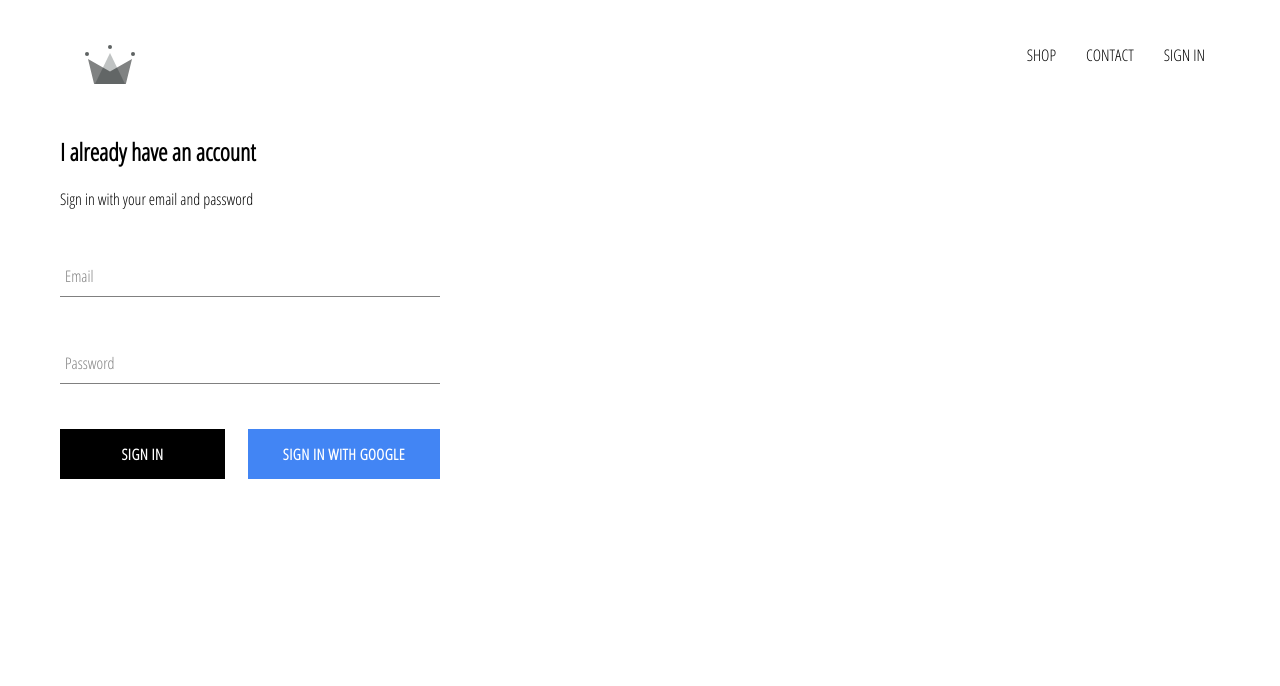
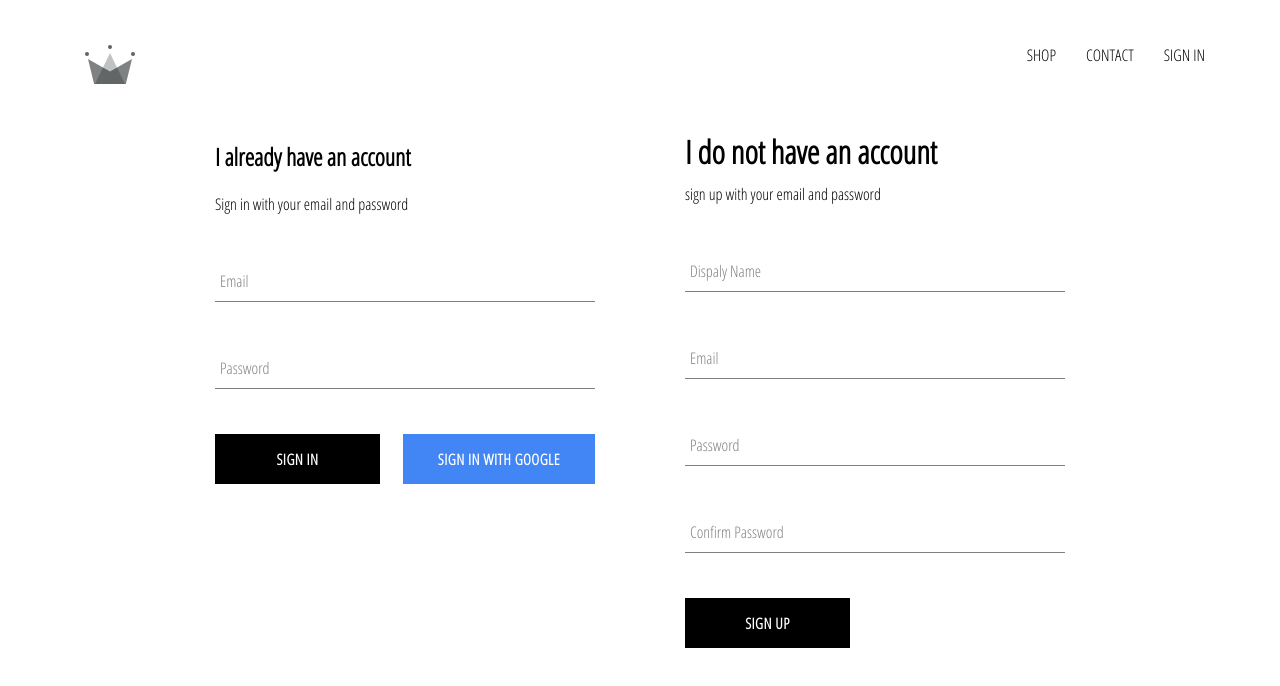
Before and after one commit to HaniehGRN/E-commerce-site, a React (Create React App) app: page /signin in a window 1280 px wide. Shown: the top 686 px of the page. Built offline with nearby package versions, Linux system fonts and the light colour scheme; no server answers.

Commit message:
store authenticated users into firebase database

```diff
--- a/src/App.js
+++ b/src/App.js
@@ -4,8 +4,9 @@
 import HomePage from './pages/homepage/homepage.component';
 import ShopPage from './pages/shop/shop.component';
 import SignInAndSignUpPage from './pages/sign-in-and-sign-up/sign-in-and-sign-up.component';
-import { Auth } from './firebase/firebase.utils'
+import { Auth, createUserProfileDocument } from './firebase/firebase.utils'
 
+import { onSnapshot } from 'firebase/firestore';
 import Header from './components/header/header.component';
 
 import './App.css';
@@ -23,8 +24,22 @@
   unsubscribeFromAuth = null;
 
   componentDidMount() {
-    this.unsubscribeFromAuth = Auth.onAuthStateChanged(user => {
-      this.setState({ currentUser: user });
+    this.unsubscribeFromAuth = Auth.onAuthStateChanged(async userAuth => {
+
+      if (userAuth) {
+        const userRef = await createUserProfileDocument(userAuth);
+        onSnapshot(userRef, snapShot => {
+          this.setState({
+            currentUser: {
+              id: snapShot.id,
+              ...snapShot.data()
+            }
+          });
+        });
+      }
+      else {
+        this.setState({ currentUser: userAuth });
+      }
     });
   }
 
@@ -35,7 +50,7 @@
   render() {
     return (
       <div>
-        <Header currentUser={this.state.currentUser}/>
+        <Header currentUser={this.state.currentUser} />
         <Switch>
           <Route exact path='/' component={HomePage} />
           <Route path='/shop' component={ShopPage} />
--- a/src/components/form-input/form-input.component.jsx
+++ b/src/components/form-input/form-input.component.jsx
@@ -8,7 +8,7 @@
         {
             label ?
                 (<label
-                    className={`${otherProps.value.Length ? 'shrink' : ''} form-input-label`}
+                    className={`${otherProps.value.length ? 'shrink' : ''} form-input-label`}
                 >
                     {label}
                 </label>)
--- /dev/null
+++ b/src/components/sign-up/sign-up.component.jsx
@@ -0,0 +1,100 @@
+import React from "react";
+import { Auth, createUserProfileDocument } from "../../firebase/firebase.utils";
+import CustomButton from "../custom-button/custom-button.component";
+import FormInput from "../form-input/form-input.component";
+import { createUserWithEmailAndPassword } from "firebase/auth";
+
+import "./sign-up.styles.scss";
+
+class SignUp extends React.Component {
+    constructor() {
+        super();
+
+        this.state = {
+            displayName: '',
+            email: '',
+            password: '',
+            confirmPassword: ''
+        }
+    }
+
+    handleSubmit = async (event) => {
+        event.preventDefault();
+        const { displayName, email, password, confirmPassword } = this.state;
+
+        if (password != confirmPassword) {
+            alert("password don't match");
+            return;
+        }
+
+        try {
+            const { user } = await createUserWithEmailAndPassword(Auth, email, password);
+            await createUserProfileDocument(user, { displayName });
+
+            this.setState(
+                {
+                    displayName: '',
+                    email: '',
+                    password: '',
+                    confirmPassword: ''
+                }
+            );
+        }
+        catch (error) {
+            console.error(error);
+        }
+    }
+
+    handleChange = event => {
+        const { value, name } = event.target;
+        this.setState({ [name]: value });
+    }
+
+    render() {
+        const { displayName, email, password, confirmPassword } = this.state;
+        return (
+            <div className="sign-up">
+                <h1 className="title">I do not have an account</h1>
+                <span>sign up with your email and password</span>
+                <form className="sign-up-form" onSubmit={this.handleSubmit}>
+                    <FormInput
+                        name="displayName"
+                        type="text"
+                        value={displayName}
+                        handleChange={this.handleChange}
+                        label="Dispaly Name"
+                        required
+                    />
+                    <FormInput
+                        name="email"
+                        type="email"
+                        value={email}
+                        label="Email"
+                        handleChange={this.handleChange}
+                        required
+                    />
+                    <FormInput
+                        name="password"
+                        type="password"
+                        value={password}
+                        label="Password"
+                        handleChange={this.handleChange}
+                        required
+                    />
+                    <FormInput
+                        name="confirmPassword"
+                        type="password"
+                        value={confirmPassword}
+                        handleChange={this.handleChange}
+                        label="Confirm Password"
+                        required
+                    />
+                    <CustomButton type="submit">sign up</CustomButton>
+                </form>
+            </div>
+        )
+    }
+
+}
+
+export default SignUp;
--- /dev/null
+++ b/src/components/sign-up/sign-up.styles.scss
@@ -0,0 +1,9 @@
+.sign-up {
+    display: flex;
+    flex-direction: column;
+    width: 380px;
+
+    .title {
+        margin: 10px 0;
+    }
+}
--- a/src/firebase/firebase.utils.js
+++ b/src/firebase/firebase.utils.js
@@ -1,6 +1,7 @@
 import 'firebase/firestore';
 import { getAuth, GoogleAuthProvider, signInWithPopup } from 'firebase/auth';
 import { initializeApp } from '@firebase/app';
+import { collection, getFirestore, doc, getDoc, setDoc, onSnapshot } from 'firebase/firestore';
 
 const firebaseConfig = {
     apiKey: "AIzaSyCdVLy9jDsl2AOZH7oYqTM0o5xEervttb0",
@@ -14,6 +15,36 @@
 
 const app = initializeApp(firebaseConfig);
 
+const db = getFirestore(app);
+
+export const createUserProfileDocument = async (userAuth, additionalData) => {
+
+    if (!userAuth) return;
+
+    const usersRef = collection(db, "users");
+    const userRef = doc(usersRef, userAuth.uid);
+    const snapShot = await getDoc(userRef);
+
+    if (snapShot.exists() == false) {
+        const { displayName, email } = userAuth;
+        const createdAt = new Date();
+        try {
+            const docRef = await setDoc(userRef, {
+                displayName,
+                email,
+                createdAt,
+                ...additionalData
+            })
+            console.log(docRef.uid)
+        }
+        catch (error) {
+            console.error(error);
+        }
+    }
+
+    return userRef;
+
+}
 
 export const Auth = getAuth(app);
 
--- a/src/pages/sign-in-and-sign-up/sign-in-and-sign-up.component.jsx
+++ b/src/pages/sign-in-and-sign-up/sign-in-and-sign-up.component.jsx
@@ -1,12 +1,14 @@
 import React from "react";
 
 import SignIn from "../../components/sign-in/sign-in.component";
+import SignUp from "../../components/sign-up/sign-up.component";
 
 import "./sign-in-and-sign-up.styles.scss";
 
 const SignInAndSignUpPage = () => (
     <div className="sign-in-and-sign-up">
         <SignIn />
+        <SignUp />
     </div>
 );
 
--- a/src/pages/sign-in-and-sign-up/sign-in-and-sign-up.styles.scss
+++ b/src/pages/sign-in-and-sign-up/sign-in-and-sign-up.styles.scss
@@ -0,0 +1,6 @@
+.sign-in-and-sign-up {
+    width: 850px;
+    display: flex;
+    justify-content: space-between;
+    margin: 30px auto;
+}
```
